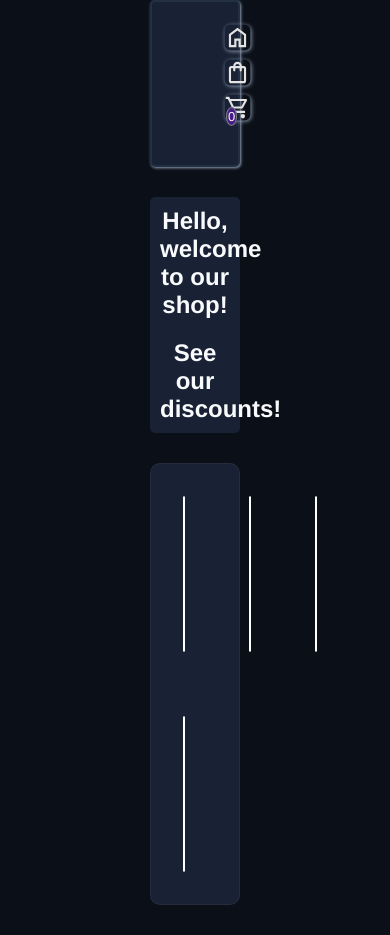
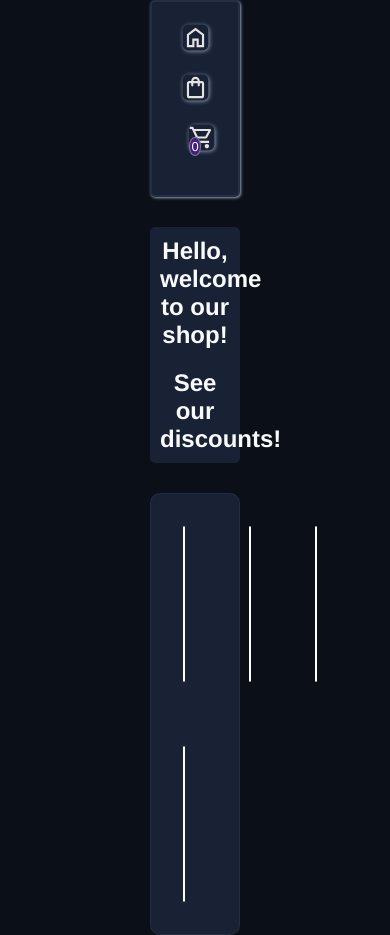
Before and after one commit to Vincde/Project-Shopping-Cart, a React (Vite) app: page /home in a window 390 px wide. Before the commit the page ends 905 px from the top, so only its background shows below. Built offline with nearby package versions, Linux system fonts and the light colour scheme; grey boxes are pictures that could not be loaded.

Commit message:
Add media queries for icons in navBar

```diff
--- a/src/components/navBar/navBar.module.css
+++ b/src/components/navBar/navBar.module.css
@@ -49,3 +49,21 @@
     right: 6px;
 
 }
+
+
+@media (max-width: 650px) {
+    .list ul{
+        display:flex;
+        flex-direction: column;
+        gap:15px;
+        align-items: center;
+    }
+
+    .list li{
+        margin-left:0;
+    }
+
+    .list li:last-of-type{
+        margin-left:12px;
+    }
+}
```
